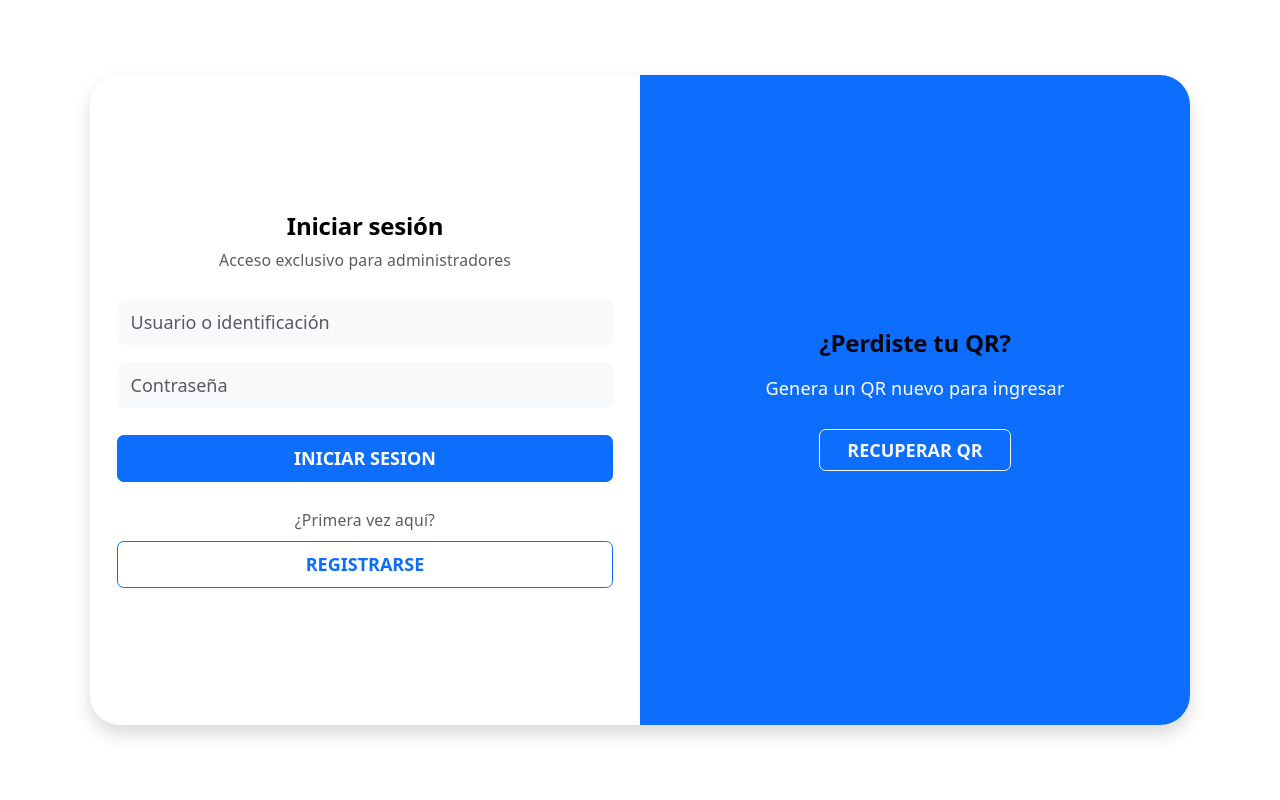
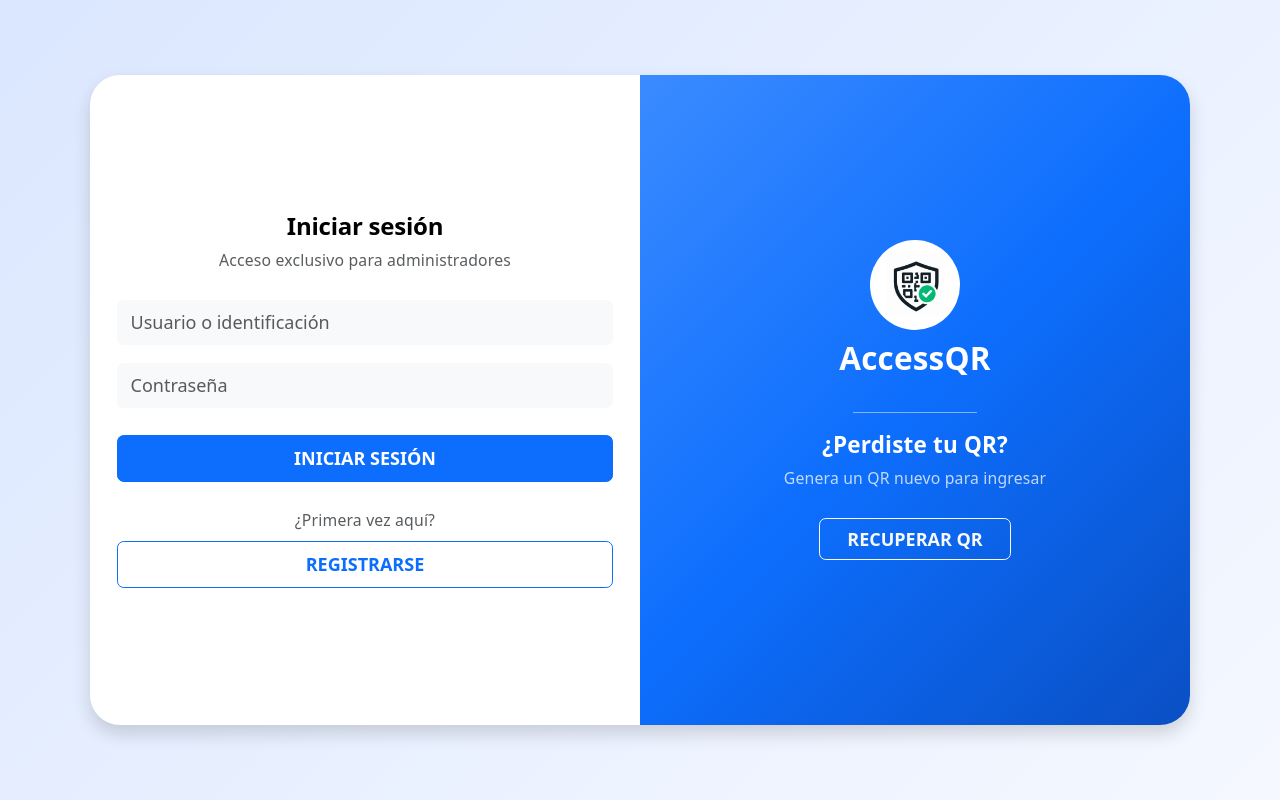
Before and after one commit to haider-castaneda/accessqr_frontend, a React (Vite) app: page / in a window 1280 px wide. Built offline with nearby package versions, Linux system fonts and the light colour scheme.

Commit message:
style: agregar marca AccessQR al Home y pulir estilos con degradados y foco en campos

```diff
--- a/index.html
+++ b/index.html
@@ -2,9 +2,9 @@
 <html lang="en">
   <head>
     <meta charset="UTF-8" />
-    <link rel="icon" type="image/svg+xml" href="/favicon.svg" />
+    <link rel="icon" type="image/png" href="/logo.png" />
     <meta name="viewport" content="width=device-width, initial-scale=1.0" />
-    <title>senacceso-frontend</title>
+    <title>AccessQR</title>
   </head>
   <body>
     <div id="root"></div>
--- a/src/pages/Home/Home.jsx
+++ b/src/pages/Home/Home.jsx
@@ -1,5 +1,6 @@
 import { useState, useEffect } from 'react'
 import { useNavigate } from 'react-router-dom'
+import logo from '../../assets/logo.png'
 
 function Home() {
     const navigate = useNavigate()
@@ -52,7 +53,19 @@ function Home() {
         }
 
     return (
-        <div className="container-fluid d-flex justify-content-center align-items-center min-vh-100 py-5 px-3">
+        <div
+            className="container-fluid d-flex justify-content-center align-items-center min-vh-100 py-5 px-3"
+            style={{ background: 'linear-gradient(135deg, #dbe7ff 0%, #f5f8ff 100%)' }}
+        >
+            <style>{`
+                .form-control.campo-acceso {
+                    transition: box-shadow 0.2s, background-color 0.2s;
+                }
+                .form-control.campo-acceso:focus {
+                    background-color: #fff !important;
+                    box-shadow: 0 0 0 2px #0d6efd, 0 0 0 5px rgba(13, 110, 253, 0.15);
+                }
+            `}</style>
             {/* Caja blanca con esquinas redondeadas */}
             <div
                 className="position-relative bg-white overflow-hidden shadow"
@@ -82,7 +95,7 @@ function Home() {
 
                         <input
                             type="text"
-                            className="form-control bg-light border-0 py-2 mb-3"
+                            className="form-control bg-light border-0 py-2 campo-acceso mb-3"
                             placeholder="Usuario o identificación"
                             value={usuario}
                             onChange={(e) => setUsuario(e.target.value)}
@@ -91,7 +104,7 @@ function Home() {
 
                         <input
                             type="password"
-                            className="form-control bg-light border-0 py-2 mb-4"
+                            className="form-control bg-light border-0 py-2 campo-acceso mb-4"
                             placeholder="Contraseña"
                             value={contrasena}
                             onChange={(e) => setContrasena(e.target.value)}
@@ -103,7 +116,7 @@ function Home() {
                             className="btn btn-primary w-100 fw-bold py-2"
                             onClick={() => navigate('/panel-admin')}
                         >
-                            INICIAR SESION
+                            INICIAR SESIÓN
                         </button>
 
                         <p className="text-center text-muted small mt-4 mb-2">
@@ -136,7 +149,7 @@ function Home() {
 
                         <input
                             type="text"
-                            className="form-control bg-light border-0 py-2 mb-3"
+                            className="form-control bg-light border-0 py-2 campo-acceso campo-acceso mb-3"
                             placeholder="Usuario o identificación"
                             value={usuarioQR}
                             onChange={(e) => setUsuarioQR(e.target.value)}
@@ -145,7 +158,7 @@ function Home() {
 
                         <input
                             type="password"
-                            className="form-control bg-light border-0 py-2 mb-4"
+                            className="form-control bg-light border-0 py-2 campo-acceso campo-acceso mb-4"
                             placeholder="Contraseña"
                             value={contrasenaQR}
                             onChange={(e) => setContrasenaQR(e.target.value)}
@@ -163,22 +176,43 @@ function Home() {
                 </div>
 
                 {/* Panel de color deslizante */}
+                                {/* Panel de color deslizante */}
                 <div
                     className="position-absolute d-flex flex-column align-items-center justify-content-center text-center text-white p-4"
                     style={{
                         ...zonaPanel,
-                        backgroundColor: '#0d6efd',
+                        background: 'linear-gradient(135deg, #3b8bff 0%, #0d6efd 50%, #0a4fc4 100%)',
                         transition: 'transform 0.6s ease-in-out',
                     }}
                 >
-                    <h2 className="fw-bold mb-3">
+                    {/* 1. Logo */}
+                    <div
+                        className="bg-white rounded-circle d-flex align-items-center justify-content-center mb-2"
+                        style={{ width: '90px', height: '90px' }}
+                    >
+                        <img
+                            src={logo}
+                            alt="Logo de AccessQR"
+                            style={{ maxWidth: '70%', maxHeight: '70%' }}
+                        />
+                    </div>
+
+                    {/* 2. Nombre de la empresa */}
+                    <h3 className="fw-bold fs-3 mb-3">AccessQR</h3>
+
+                    {/* Línea que separa la marca del mensaje */}
+                    <hr className="border-light opacity-50 w-25 my-3" />
+
+                    {/* 3. Mensaje secundario */}
+                    <h5 className="fw-semibold mb-2">
                         {esRecuperar ? '¿Ya tienes cuenta?' : '¿Perdiste tu QR?'}
-                    </h2>
-                    <p className="mb-4">
+                    </h5>
+                    <p className="small opacity-75 mb-4">
                         {esRecuperar
                             ? 'Inicia sesión o regístrate'
                             : 'Genera un QR nuevo para ingresar'}
                     </p>
+
                     <button
                         className="btn btn-outline-light px-4 fw-bold"
                         onClick={() => setEsRecuperar(!esRecuperar)}
```
Also changed, not shown: public/logo.png (added), src/assets/logo.png (added).
